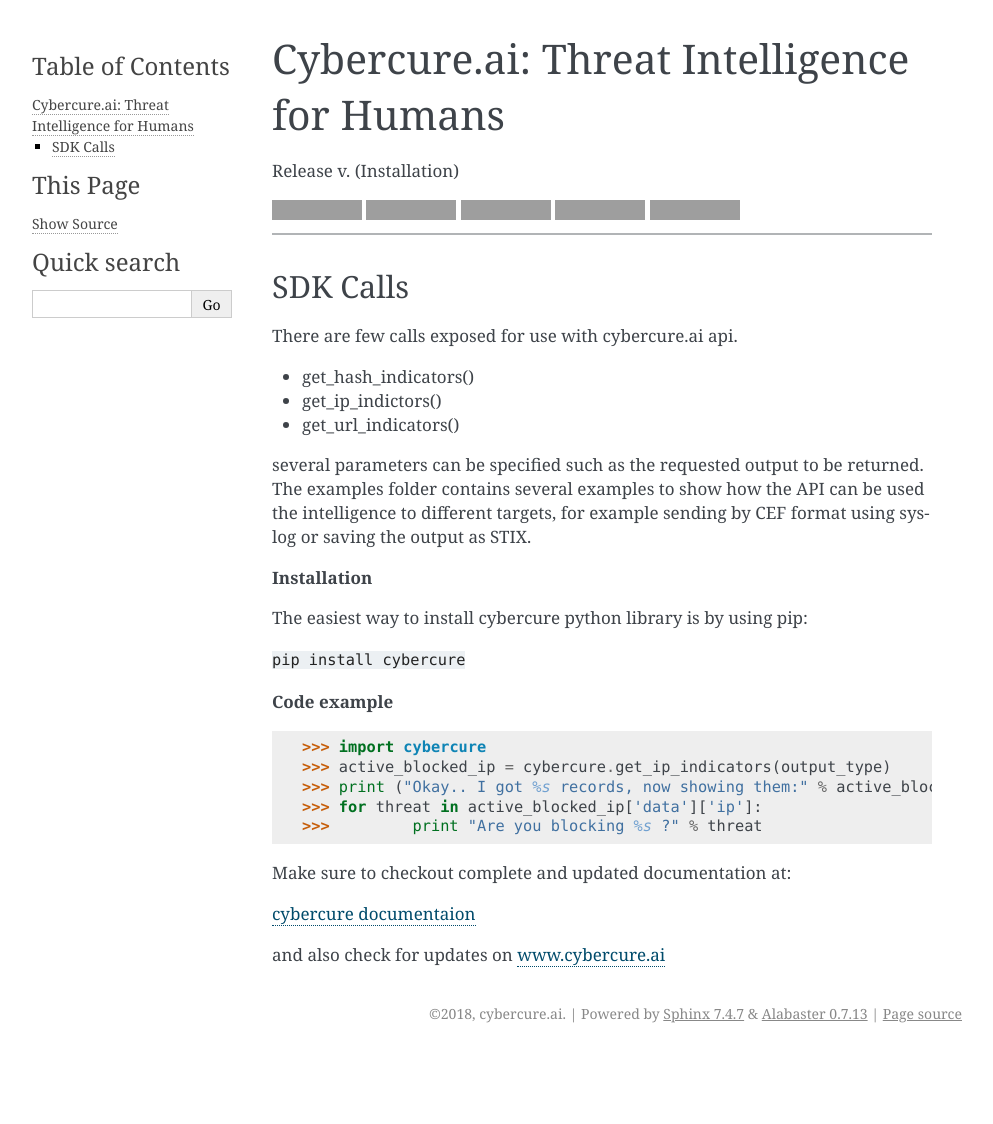
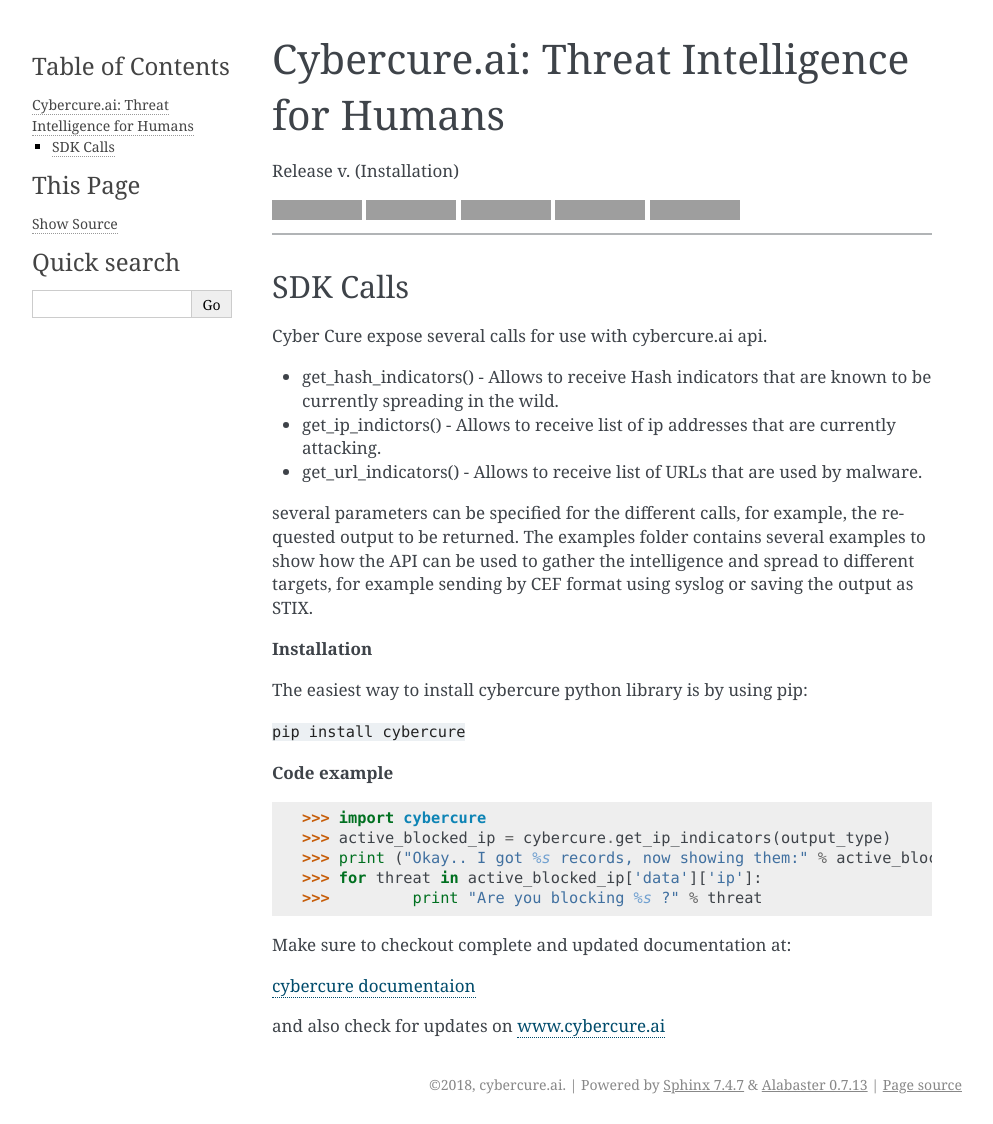
Before and after one commit to grispan56/CyberCure.ai-Python-sdk, a Sphinx documentation site: the page built from docs/source/index.rst, in a window 1280 px wide. Shown: the whole page, without its empty margins (148-1141 px from the left). Built offline with Sphinx 7.4.7, drawn with Linux system fonts in a browser that asks for light colours; before the commit the page ends 1053 px from its top, so only the background shows below that; grey boxes are pictures that could not be loaded.

```diff
--- a/docs/source/index.rst
+++ b/docs/source/index.rst
@@ -32,14 +32,14 @@
 SDK Calls
 ******************
 
-There are few calls exposed for use with cybercure.ai api.
+Cyber Cure expose several calls for use with cybercure.ai api.
 
-* get_hash_indicators()
-* get_ip_indictors()
-* get_url_indicators()
+* get_hash_indicators() - Allows to receive Hash indicators that are known to be currently spreading in the wild.
+* get_ip_indictors() - Allows to receive list of ip addresses that are currently attacking.
+* get_url_indicators() - Allows to receive list of URLs that are used by malware.
 
-several parameters can be specified such as the requested output to be returned.
-The examples folder contains several examples to show how the API can be used the intelligence
+several parameters can be specified for the different calls, for example, the requested output to be returned.
+The examples folder contains several examples to show how the API can be used to gather the intelligence and spread
 to different targets, for example sending by CEF format using syslog or saving the output as STIX.
 
 **Installation**
--- a/setup.py
+++ b/setup.py
@@ -5,7 +5,7 @@
 
 setuptools.setup(
     name="cybercure",
-    version="0.4.2",
+    version="0.4.3",
     author="CyberCure.ai",
     author_email="author@example.com",
     description="Python SDK to integrate cybercure.ai cyber intel feeds quickly and easily",
```
Also changed, not shown: README.md (+1 -0 lines), cybercure/__init__.py (+8 -4 lines).
